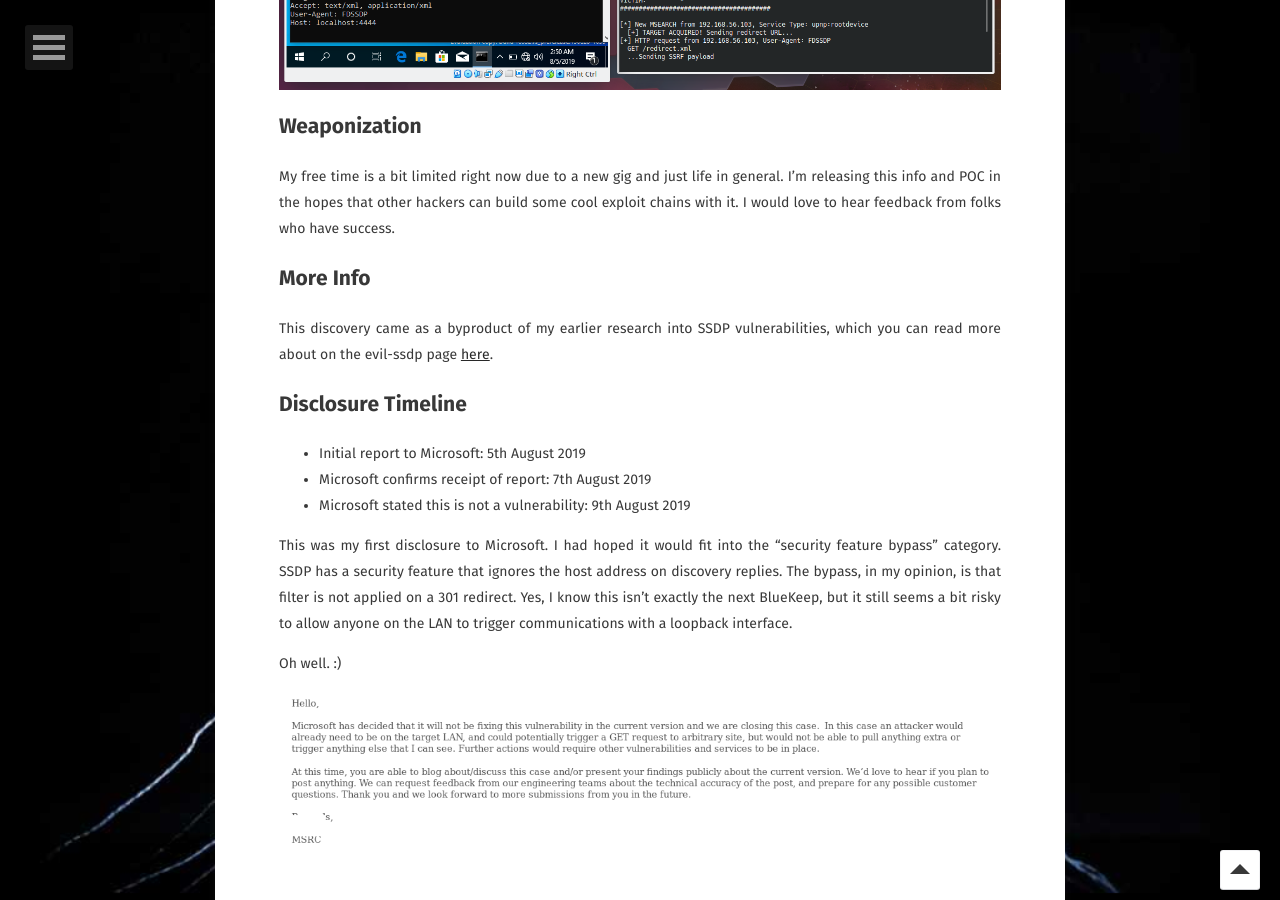
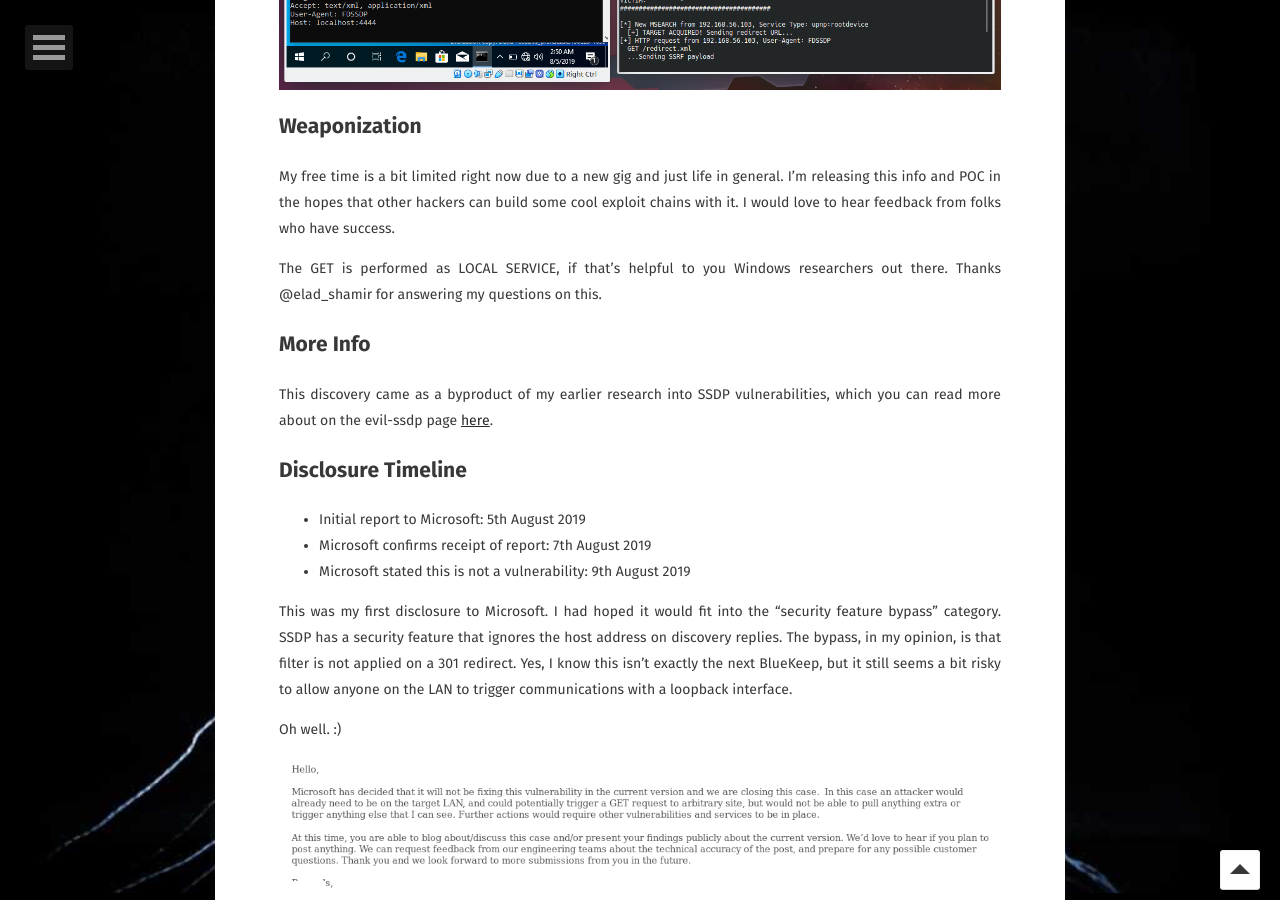
Before and after one commit to hackdou/initblog.com, a Jekyll site: the page built from _posts/2019-08-09-switcheroo.md, in a window 1280 px wide and 900 px high, scrolled down 3607 px. Built offline with Jekyll 4.4.1, drawn with Linux system fonts in a browser that asks for light colours; some web fonts are replaced.

Commit message:
ssrf blog

```diff
--- a/_posts/2019-08-09-switcheroo.md
+++ b/_posts/2019-08-09-switcheroo.md
@@ -97,6 +97,7 @@ From here, you will see the Windows machine connect to itself on localhost, whic
 ## Weaponization
 My free time is a bit limited right now due to a new gig and just life in general. I'm releasing this info and POC in the hopes that other hackers can build some cool exploit chains with it. I would love to hear feedback from folks who have success.
 
+The GET is performed as LOCAL SERVICE, if that's helpful to you Windows researchers out there. Thanks @elad_shamir for answering my questions on this.
 
 ## More Info
 This discovery came as a byproduct of my earlier research into SSDP vulnerabilities, which you can read more about on the evil-ssdp page [here](https://gitlab.com/initstring/evil-ssdp).
```
